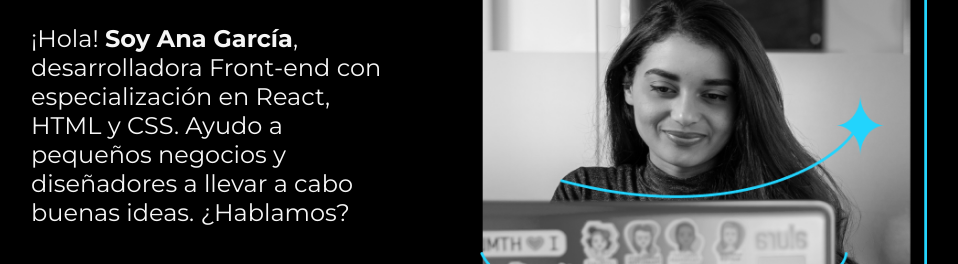
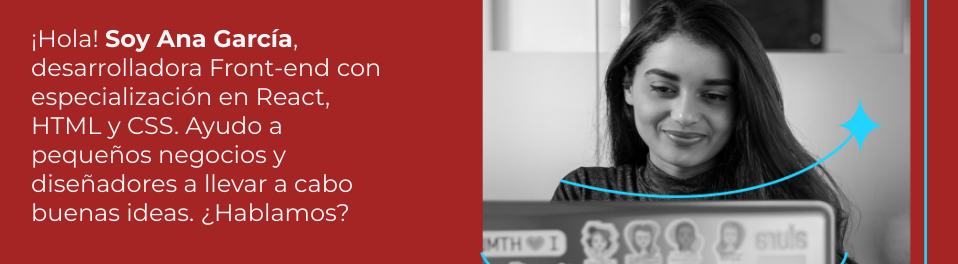
Before and after one commit to Ger-Code-COL/Aplicacion-portafolio, a plain HTML site: page index.html in a window 1280 px wide. Shown: the part 417-681 px from the top of the page, without its empty margins (161-1119 px from the left). Drawn offline with nearby package versions, Linux system fonts and the light colour scheme.

Commit message:
Update style.css
Prueba para deployment

```diff
--- a/Styles/style.css
+++ b/Styles/style.css
@@ -33,7 +33,7 @@ html {
 
 
 body {
-    background-color: #000000;
+    background-color: #a52424;
     color: #f6f6f6;
     box-sizing: border-box;
     align-items: center;
@@ -226,4 +226,5 @@ body {
 
 
 
+
 }
```
